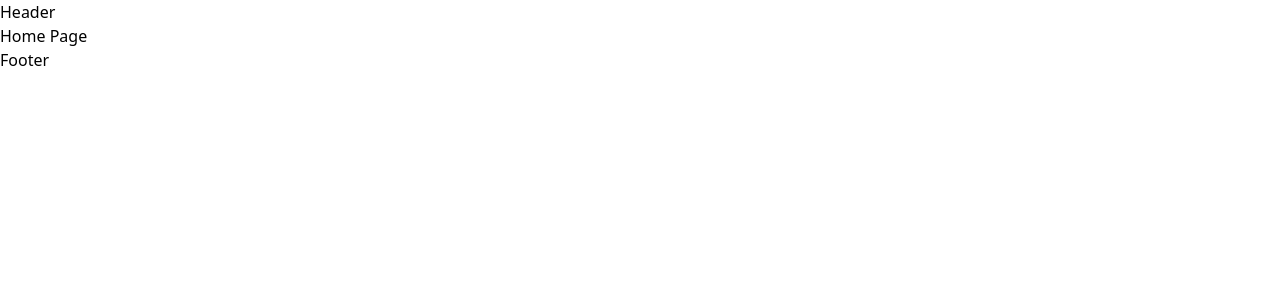
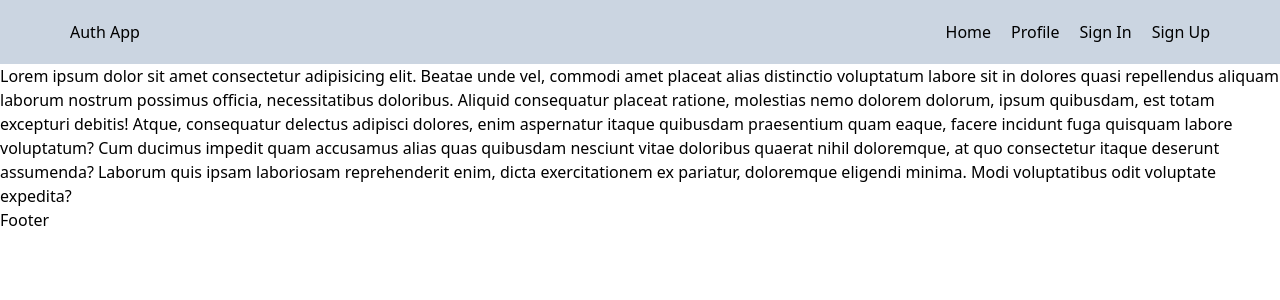
Before and after one commit to minarhossain/Authentication-Application, a React (Vite) app in the folder frontend/: page / in a window 1280 px wide. Shown: the top 300 px of the page. Built offline with nearby package versions, Linux system fonts and the light colour scheme.

Commit message:
Header Setup Completed

```diff
--- a/frontend/src/components/Header.jsx
+++ b/frontend/src/components/Header.jsx
@@ -1,9 +1,31 @@
 import React from 'react';
+import { Link } from 'react-router-dom';
 
 const Header = () => {
     return (
-        <div>
-            <h1>Header</h1>
+        <div className="bg-slate-300 p-5">
+            <div className='max-w-[1140px] mx-auto flex justify-between items-center'>
+                <h1>Auth App</h1>
+                <ul className='flex items-center gap-5'>
+
+                    <Link to=''>
+                        <li>Home</li>
+                    </Link>
+                    <Link to='profile'>
+                        <li>Profile</li>
+                    </Link>
+                    <Link to='sign-in'>
+                        <li>Sign In</li>
+                    </Link>
+                    <Link to='sign-up'>
+                        <li>Sign Up</li>
+                    </Link>
+
+
+
+                </ul>
+            </div>
+
 
         </div>
     );
--- a/frontend/src/pages/Home.jsx
+++ b/frontend/src/pages/Home.jsx
@@ -3,7 +3,7 @@ import React from 'react';
 const Home = () => {
     return (
         <div>
-            <h1>Home Page</h1>
+            <h1>Lorem ipsum dolor sit amet consectetur adipisicing elit. Beatae unde vel, commodi amet placeat alias distinctio voluptatum labore sit in dolores quasi repellendus aliquam laborum nostrum possimus officia, necessitatibus doloribus. Aliquid consequatur placeat ratione, molestias nemo dolorem dolorum, ipsum quibusdam, est totam excepturi debitis! Atque, consequatur delectus adipisci dolores, enim aspernatur itaque quibusdam praesentium quam eaque, facere incidunt fuga quisquam labore voluptatum? Cum ducimus impedit quam accusamus alias quas quibusdam nesciunt vitae doloribus quaerat nihil doloremque, at quo consectetur itaque deserunt assumenda? Laborum quis ipsam laboriosam reprehenderit enim, dicta exercitationem ex pariatur, doloremque eligendi minima. Modi voluptatibus odit voluptate expedita?</h1>
         </div>
     );
 };
--- /dev/null
+++ b/frontend/src/pages/Profile.jsx
@@ -0,0 +1,11 @@
+import React from 'react';
+
+const Profile = () => {
+    return (
+        <div>
+            <h1>Profile page</h1>
+        </div>
+    );
+};
+
+export default Profile;
--- a/frontend/src/routes/Routes.jsx
+++ b/frontend/src/routes/Routes.jsx
@@ -4,6 +4,7 @@ import Home from "../pages/Home";
 import About from "../pages/About";
 import SignIn from "../pages/SignIn";
 import SignUp from "../pages/SignUp";
+import Profile from "../pages/Profile";
 
 
 export const router = createBrowserRouter([
@@ -28,7 +29,10 @@ export const router = createBrowserRouter([
                 path: 'sign-up',
                 element: <SignUp />
             },
-            {},
+            {
+                path: 'profile',
+                element: <Profile />
+            },
             {},
         ]
     }
```
